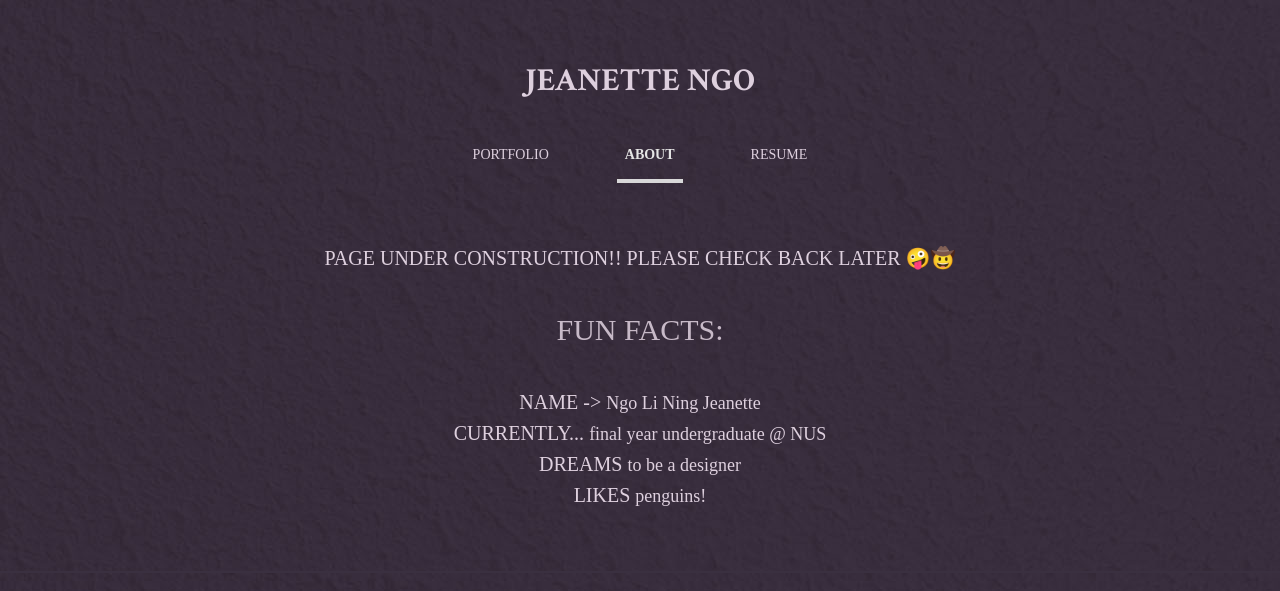
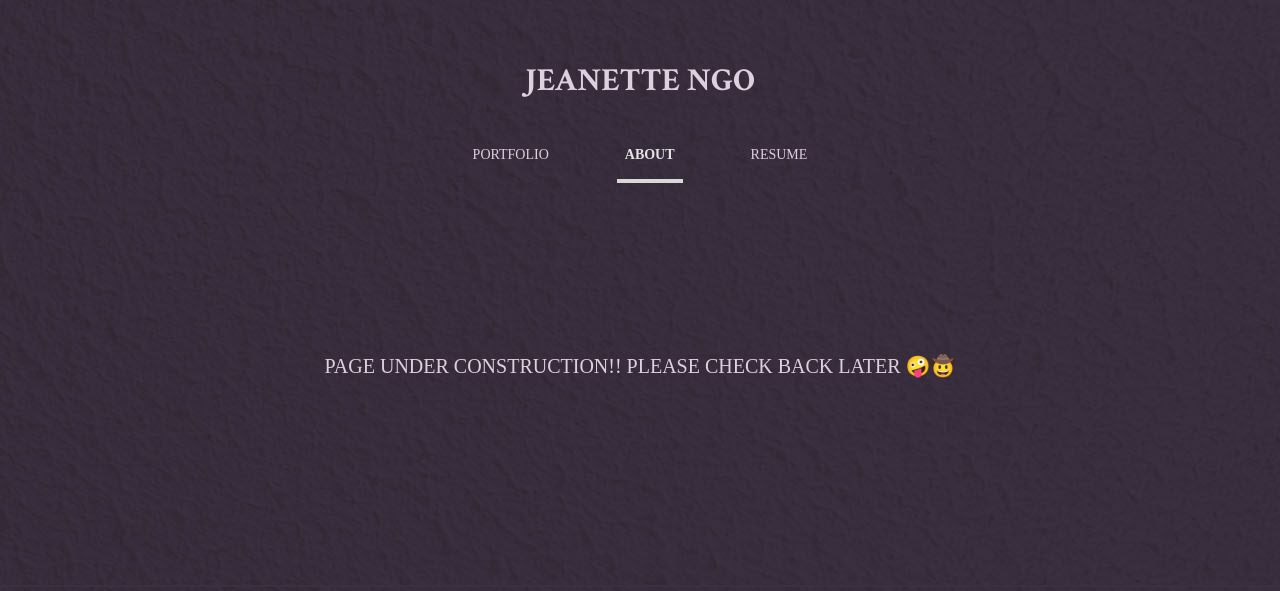
Before and after one commit to JeanetteNgo/jeanettengo.github.io, a plain HTML site: page about.html in a window 1280 px wide. Shown: the top 591 px of the page. Drawn offline with Linux system fonts and the light colour scheme; a web font is replaced by a local one.

Commit message:
Updated about.html

```diff
--- a/about.html
+++ b/about.html
@@ -40,12 +40,14 @@
     </div> -->
 
     <div class="about-me-text">
+        <br><br><br><br><br><br>
         <p> PAGE UNDER CONSTRUCTION!! Please check back later &#129322;&#129312; </p>
-        <h2> Fun facts: </h2>
+        <br><br><br><br><br><br><br><br>
+        <!-- <h2> Fun facts: </h2>
         <p> Name -> <span> Ngo Li Ning Jeanette </span> </p>
         <p> Currently... <span> final year undergraduate @ NUS </span> </p>
         <p> Dreams <span> to be a designer </span></p>
-        <p> Likes <span> penguins! </span></p>
+        <p> Likes <span> penguins! </span></p> -->
     </div>
 
 
```
